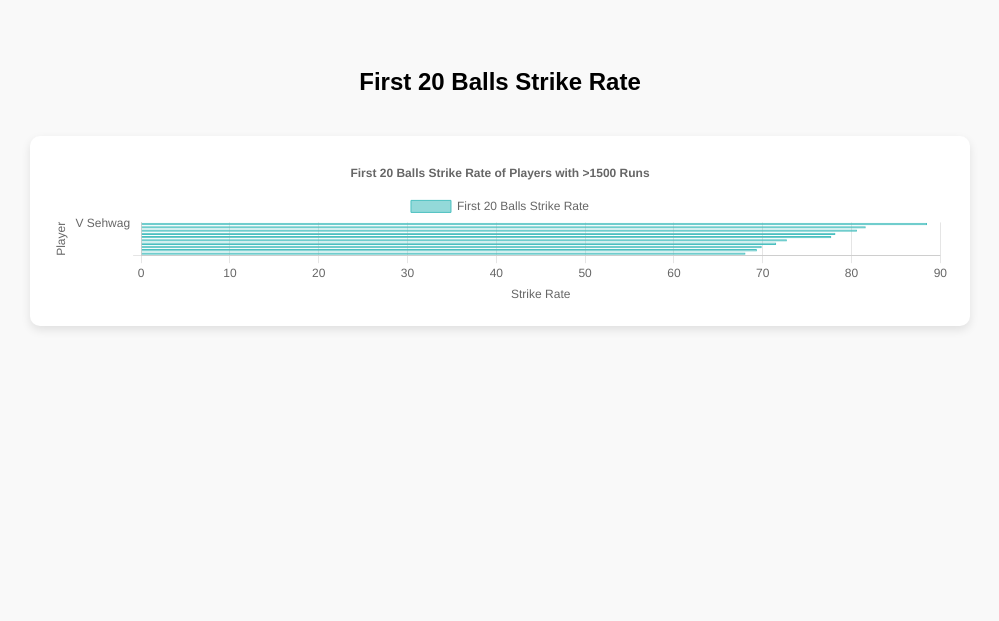
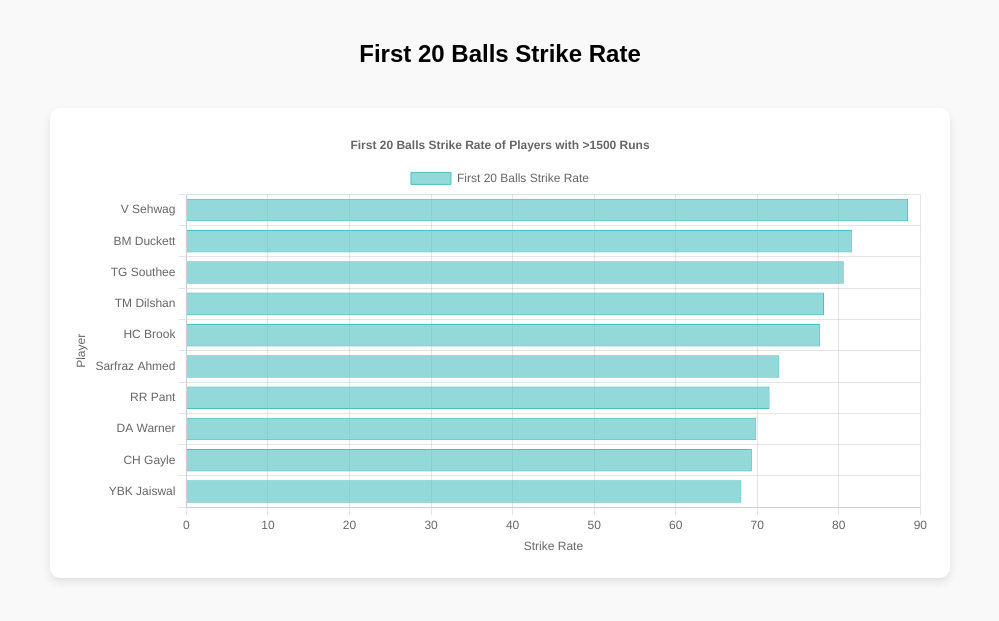
Before and after one commit to coversoncoversoff/coversoncoversoff-oss.github.io, a Jekyll site: the page assets/plots/No-Time-To-Settle-Plots/f20-strike-rate-1500.html, which Jekyll copies as it is, in a window 1280 px wide. Shown: the top 621 px of the page, without its empty margins (140-1139 px from the left). Built offline with Jekyll 4.4.1, drawn with Linux system fonts in a browser that asks for light colours.

Commit message:
Update f20-strike-rate-1500.html

```diff
--- a/assets/plots/No-Time-To-Settle-Plots/f20-strike-rate-1500.html
+++ b/assets/plots/No-Time-To-Settle-Plots/f20-strike-rate-1500.html
@@ -5,24 +5,36 @@
   <title>First 20 Balls Strike Rate</title>
   <script src="https://cdn.jsdelivr.net/npm/chart.js"></script>
   <style>
-    body {
+    html, body {
+      margin: 0;
+      padding: 0;
+      overflow-x: hidden;   /* prevent horizontal scroll */
+      width: 100%;
       font-family: Arial, sans-serif;
-      padding: 20px;
       background: #f9f9f9;
     }
+
     .chart-container {
+      box-sizing: border-box;   /* include padding in width */
       width: 100%;
       max-width: 900px;
-      height: auto;
       margin: 40px auto;
       background: #fff;
       padding: 20px;
       box-shadow: 0 4px 10px rgba(0,0,0,0.1);
       border-radius: 10px;
     }
+
     h2 {
       text-align: center;
-      margin-top: 40px;
+      margin: 40px 10px;   /* prevents horizontal overflow */
+    }
+
+    canvas {
+      display: block;
+      width: 100% !important;   /* responsive */
+      height: auto !important;  /* keep aspect ratio */
+      max-width: 100%;
     }
   </style>
 </head>
@@ -36,7 +48,9 @@
   <script>
     const ctx = document.getElementById('strikeRateChart').getContext('2d');
 
-    const data = {
+    new Chart(ctx, {
+      type: 'bar',
+      data: {
         labels: [
           "V Sehwag", "BM Duckett", "TG Southee", "TM Dilshan", "HC Brook",
           "Sarfraz Ahmed", "RR Pant", "DA Warner", "CH Gayle", "YBK Jaiswal"
@@ -51,20 +65,24 @@
           borderColor: 'rgba(75, 192, 192, 1)',
           borderWidth: 1
         }]
-    };
-
-    new Chart(ctx, {
-      type: 'bar',
-      data: data,
+      },
       options: {
         indexAxis: 'y',
         responsive: true,
-        maintainAspectRatio: false,
+        maintainAspectRatio: true, // ✅ keep proportional scaling
         plugins: {
           legend: { display: true },
           title: {
             display: true,
             text: 'First 20 Balls Strike Rate of Players with >1500 Runs'
+          },
+          tooltip: {
+            callbacks: {
+              label: function(context) {
+                // Show custom tooltip "Player : Strike Rate"
+                return context.label + " : " + context.raw.toFixed(2);
+              }
+            }
           }
         },
         scales: {
```
Lines whose indentation alone changed are shown as unchanged.
